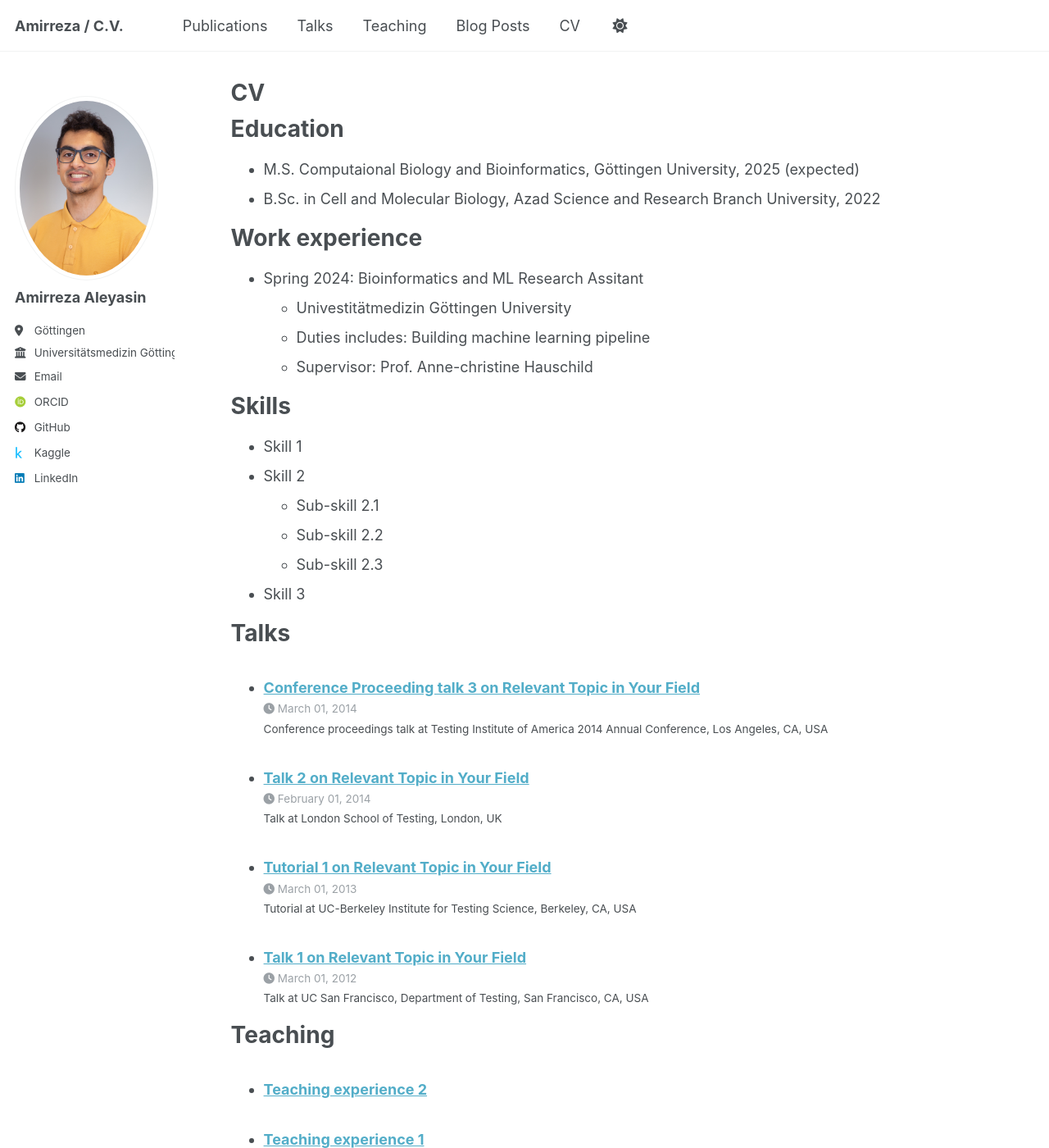
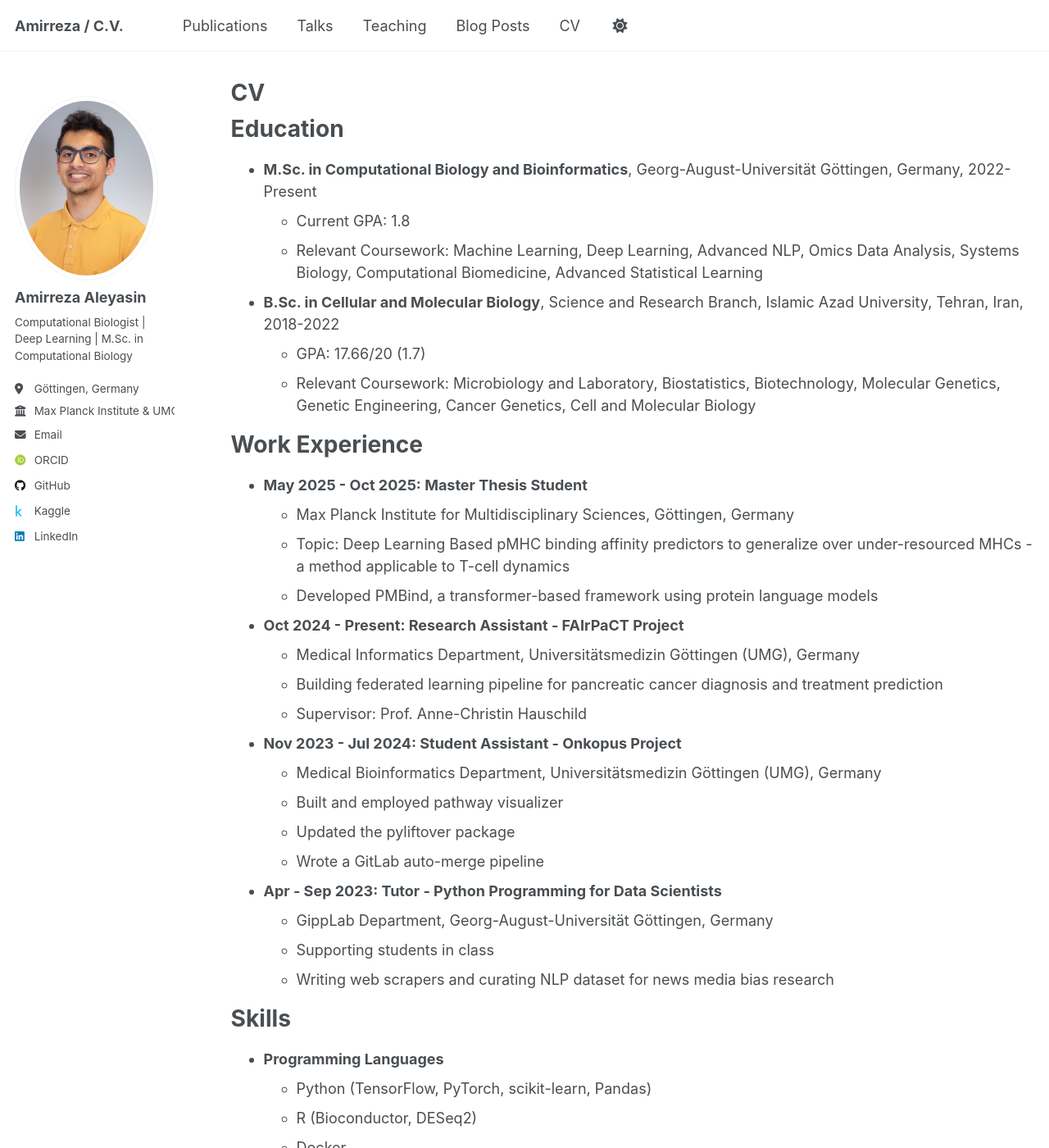
Before and after one commit to Amirreza-0/amirreza-0.github.io, a Jekyll site: the page built from _pages/cv.md, in a window 1280 px wide and 1400 px high. Shown: the whole window at 82% size. Built offline with Jekyll 4.4.1, drawn with Linux system fonts in a browser that asks for light colours; some web fonts are replaced; some of the changed text lies outside the part shown.

```diff
--- a/_config.yml
+++ b/_config.yml
@@ -25,9 +25,9 @@ author:
   avatar           : "profile.jpg"
   name             : "Amirreza Aleyasin"
   pronouns         : # example: "she/her"
-  bio              : ""
-  location         : "Göttingen"
-  employer         : "Universitätsmedizin Göttingen"
+  bio              : "Computational Biologist | Deep Learning | M.Sc. in Computational Biology"
+  location         : "Göttingen, Germany"
+  employer         : "Max Planck Institute & UMG"
   uri              : # URL
   email            : "amirreza.alise@gmail.com"
 
--- a/_pages/cv.md
+++ b/_pages/cv.md
@@ -11,25 +11,86 @@ redirect_from:
 
 Education
 ======
-* M.S. Computaional Biology and Bioinformatics, Göttingen University, 2025 (expected)
-* B.Sc. in Cell and Molecular Biology, Azad Science and Research Branch University, 2022
+* **M.Sc. in Computational Biology and Bioinformatics**, Georg-August-Universität Göttingen, Germany, 2022-Present
+  * Current GPA: 1.8
+  * Relevant Coursework: Machine Learning, Deep Learning, Advanced NLP, Omics Data Analysis, Systems Biology, Computational Biomedicine, Advanced Statistical Learning
 
-Work experience
+* **B.Sc. in Cellular and Molecular Biology**, Science and Research Branch, Islamic Azad University, Tehran, Iran, 2018-2022
+  * GPA: 17.66/20 (1.7)
+  * Relevant Coursework: Microbiology and Laboratory, Biostatistics, Biotechnology, Molecular Genetics, Genetic Engineering, Cancer Genetics, Cell and Molecular Biology
+
+Work Experience
 ======
-* Spring 2024: Bioinformatics and ML Research Assitant
-  * Univestitätmedizin Göttingen  University
-  * Duties includes: Building machine learning pipeline
-  * Supervisor: Prof. Anne-christine Hauschild
+* **May 2025 - Oct 2025: Master Thesis Student**
+  * Max Planck Institute for Multidisciplinary Sciences, Göttingen, Germany
+  * Topic: Deep Learning Based pMHC binding affinity predictors to generalize over under-resourced MHCs - a method applicable to T-cell dynamics
+  * Developed PMBind, a transformer-based framework using protein language models
+
+* **Oct 2024 - Present: Research Assistant - FAIrPaCT Project**
+  * Medical Informatics Department, Universitätsmedizin Göttingen (UMG), Germany
+  * Building federated learning pipeline for pancreatic cancer diagnosis and treatment prediction
+  * Supervisor: Prof. Anne-Christin Hauschild
+
+* **Nov 2023 - Jul 2024: Student Assistant - Onkopus Project**
+  * Medical Bioinformatics Department, Universitätsmedizin Göttingen (UMG), Germany
+  * Built and employed pathway visualizer
+  * Updated the pyliftover package
+  * Wrote a GitLab auto-merge pipeline
+
+* **Apr - Sep 2023: Tutor - Python Programming for Data Scientists**
+  * GippLab Department, Georg-August-Universität Göttingen, Germany
+  * Supporting students in class
+  * Writing web scrapers and curating NLP dataset for news media bias research
 
 Skills
 ======
-* Skill 1
-* Skill 2
-  * Sub-skill 2.1
-  * Sub-skill 2.2
-  * Sub-skill 2.3
-* Skill 3
+* **Programming Languages**
+  * Python (TensorFlow, PyTorch, scikit-learn, Pandas)
+  * R (Bioconductor, DESeq2)
+  * Docker
 
+* **Machine Learning & Data Science**
+  * Deep Learning (Transformers, CNNs, RNNs)
+  * Federated Learning
+  * Natural Language Processing (NLP)
+  * Computer Vision
+  * Evolutionary Algorithms
+  * Simulation-based Inference
+
+* **Bioinformatics**
+  * NGS Data Analysis
+  * Omics Data Processing
+  * Pathway Visualization
+  * Protein Language Models
+  * pMHC Binding Prediction
+
+* **Languages**
+  * English (C1)
+  * German (B1)
+  * Persian (Native)
+
+Academic Projects
+======
+* **Dec 2021**: Bioethics and regulation applied in healthcare
+* **Nov 2021**: Bioinformatics analysis of NGS data
+* **Mar 2023**: Personalized Medicine from traditional Persian medicine to the utilization of AI
+* **Aug 2023**: Built a dynamic KEGG pathway visualizer
+* **June 2024**: Trying a new imputation technique to improve performance of machine learning approaches on predicting drug resistance species using mass spec data
+
+Workshops and Certificates
+======
+* **Apr 2025**: AI and Law Workshop - Erasmus BIP, Universidad del País Vasco, Spain
+* **Jan - Mar 2025**: Bioinformatics Internship, Max Planck Institute for Multidisciplinary Sciences
+* **Sep 2024**: How to learn from complex data I: simulation-based inference in Physics and Life Sciences, CIDBN, Göttingen
+* **Apr - Jul 2024**: Machine learning internship, Medical Informatics Department CDSS work group, UMG
+* **Jul - Sep 2021**: Introduction to machine vision and image processing, Interdisciplinary Schools, Tehran
+* **Apr 2021**: Introduction to NGS and its applications, Islamic Azad University with collaboration of IBIS, Tehran
+* **Nov 2021**: Statistics and R, HarvardX - online school through edX
+* **Oct - Dec 2020**: Evolutionary Computation and Biological Computation, Interdisciplinary Schools, Tehran
+* **Mar - Apr 2021**: Molecular Genetics Internship, Islamic Azad University with collaboration of Mana Lab, Tehran
+  * PCR and DNA extraction
+  * RT-PCR
+  * Immunoassay
 
 Talks
 ======
```
Also changed, not shown: other parts of _pages/cv.md (+0 -4 lines), _pages/about.md (+16 -1 lines).
